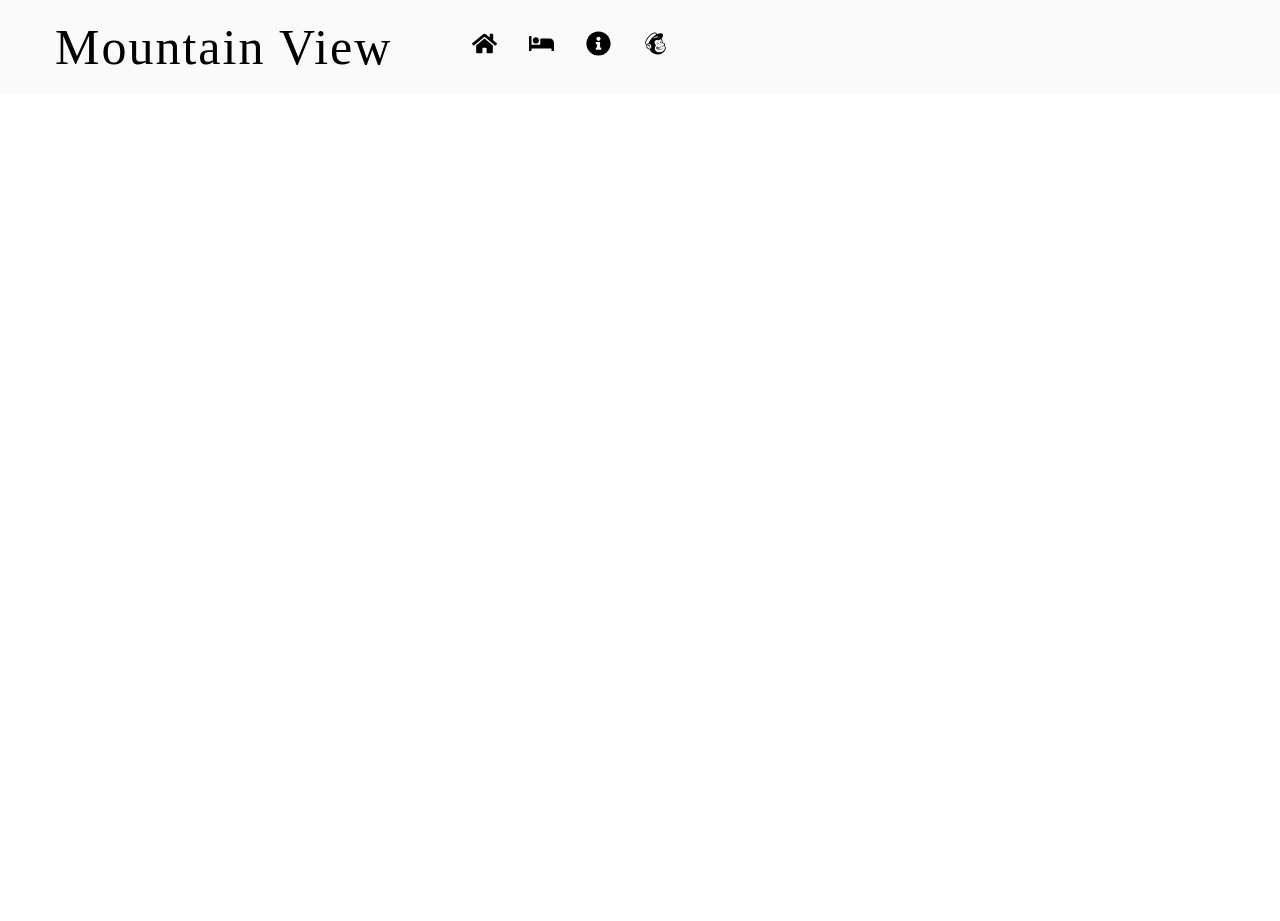
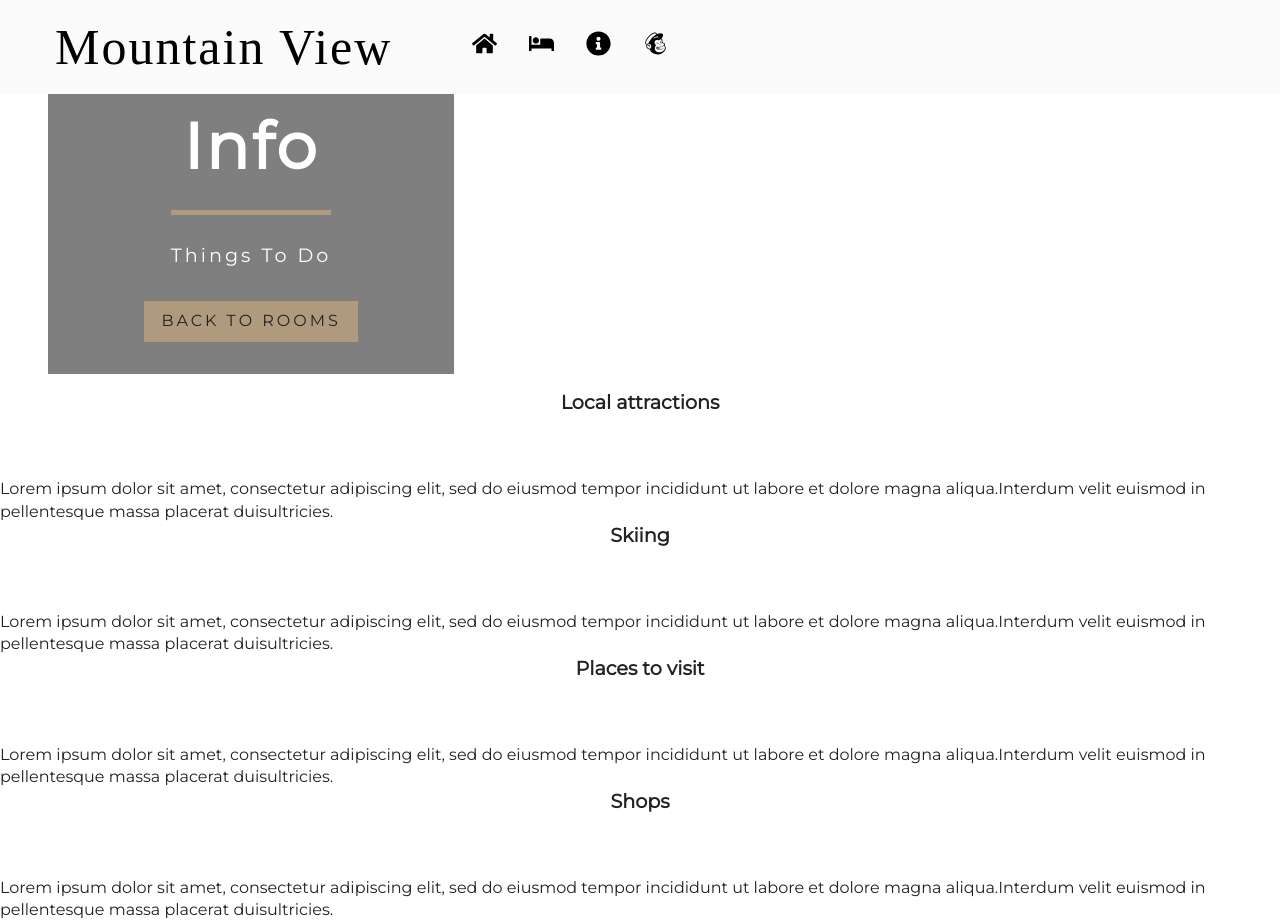
Before and after one commit to octaviandd/mountain-resort-react, a React (Create React App) app: page /about in a window 1280 px wide. Before the commit the page ends 800 px from the top, so only its background shows below. Built offline with nearby package versions, Linux system fonts and the light colour scheme; a web font is replaced by a local one.

Commit message:
Update About.js

```diff
--- a/src/pages/About.js
+++ b/src/pages/About.js
@@ -1,7 +1,123 @@
 /** @format */
 
-import React from "react";
+/** @format */
 
-export default function About() {
-  return <div>About Component</div>;
+import React, { Component } from "react";
+import Banner from "../components/banner/Banner";
+import { Link } from "react-router-dom";
+import Slide from "react-reveal/";
+
+export default class About extends Component {
+  constructor(props) {
+    super(props);
+
+    this.state = {
+      info:
+        "Lorem ipsum dolor sit amet, consectetur adipiscing elit, sed do eiusmod tempor incididunt ut labore et dolore magna aliqua.Interdum velit euismod in pellentesque massa placerat duisultricies.",
+      open1: false,
+      open2: false,
+      open3: false,
+      open4: false
+    };
+
+    this.showText1 = this.showText1.bind(this);
+    this.showText2 = this.showText2.bind(this);
+    this.showText3 = this.showText3.bind(this);
+    this.showText4 = this.showText4.bind(this);
+  }
+
+  showText1 = e => {
+    this.setState({
+      open1: !this.state.open1
+    });
+  };
+  showText2 = e => {
+    this.setState({
+      open2: !this.state.open2
+    });
+  };
+  showText3 = e => {
+    this.setState({
+      open3: !this.state.open3
+    });
+  };
+  showText4 = e => {
+    this.setState({
+      open4: !this.state.open4
+    });
+  };
+
+  render() {
+    return (
+      <Slide top>
+        <div className="info-fragment">
+          <div className="info">
+            <Banner title="Info" subtitle="Things to do">
+              <Link to="/rooms" className="btn-primary">
+                Back to rooms
+              </Link>
+            </Banner>
+          </div>
+          <div className="sections-position">
+            <section className="section-container">
+              <h4 className="section-title" onClick={e => this.showText1(e)}>
+                Local attractions
+              </h4>
+              <p
+                className={
+                  this.state.open1
+                    ? "section-info" + " in"
+                    : "section-info" + " out"
+                }
+              >
+                {this.state.info}
+              </p>
+            </section>
+            <section className="section-container">
+              <h4 className="section-title" onClick={e => this.showText2(e)}>
+                Skiing
+              </h4>
+              <p
+                className={
+                  this.state.open2
+                    ? "section-info" + " in"
+                    : "section-info" + " out"
+                }
+              >
+                {this.state.info}
+              </p>
+            </section>
+            <section className="section-container">
+              <h4 className="section-title" onClick={e => this.showText3(e)}>
+                Places to visit
+              </h4>
+              <p
+                className={
+                  this.state.open3
+                    ? "section-info" + " in"
+                    : "section-info" + " out"
+                }
+              >
+                {this.state.info}
+              </p>
+            </section>
+            <section className="section-container">
+              <h4 className="section-title" onClick={e => this.showText4(e)}>
+                Shops
+              </h4>
+              <p
+                className={
+                  this.state.open4
+                    ? "section-info" + " in"
+                    : "section-info" + " out"
+                }
+              >
+                {this.state.info}
+              </p>
+            </section>
+          </div>
+        </div>
+      </Slide>
+    );
+  }
 }
```
